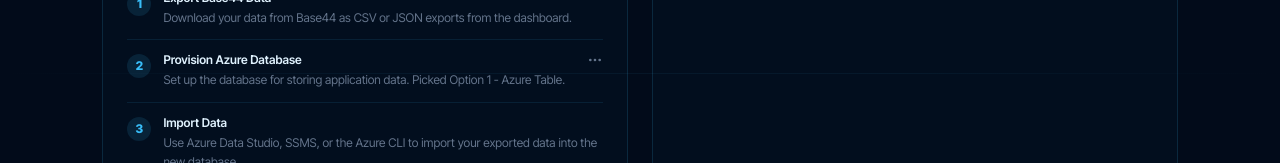
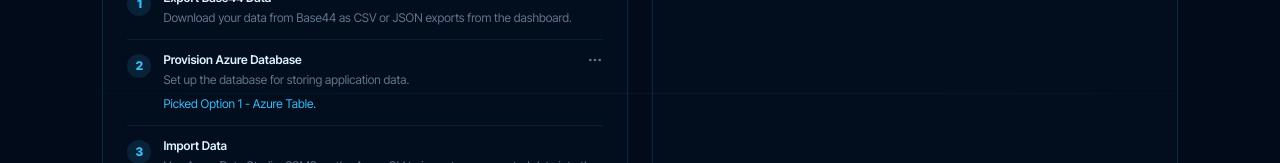
Before and after one commit to SP-Dev-Group/azure-bridge, a React (Vite) app: page /base44-azure-migrate in a window 1280 px wide. Shown: the part 927-1090 px from the top of the page. Built offline with nearby package versions, Linux system fonts and the light colour scheme; no server answers.

Commit message:
File changes

```diff
--- a/src/pages/AzureMigrate.jsx
+++ b/src/pages/AzureMigrate.jsx
@@ -29,6 +29,7 @@ function StepItem({ step: s, expandable, children }) {
           <div>
             <p className="text-xs font-semibold mb-0.5" style={{ color: '#E0F2FE' }}>{s.label}</p>
             <p className="text-xs leading-relaxed" style={{ color: '#64748B' }}>{s.detail}</p>
+            {s.extra && <p className="text-xs leading-relaxed mt-1" style={{ color: '#38BDF8' }}>{s.extra}</p>}
           </div>
           {expandable && (
             <button
@@ -129,7 +130,7 @@ export default function AzureMigrate() {
                 <StepItem key={i} step={s} />
               ))}
               <StepItem
-                step={{ num: "2", label: "Provision Azure Database", detail: "Set up the database for storing application data. Picked Option 1 - Azure Table." }}
+                step={{ num: "2", label: "Provision Azure Database", detail: "Set up the database for storing application data.", extra: "Picked Option 1 - Azure Table." }}
                 expandable
               >
                 <div className="space-y-2 text-xs">
```
